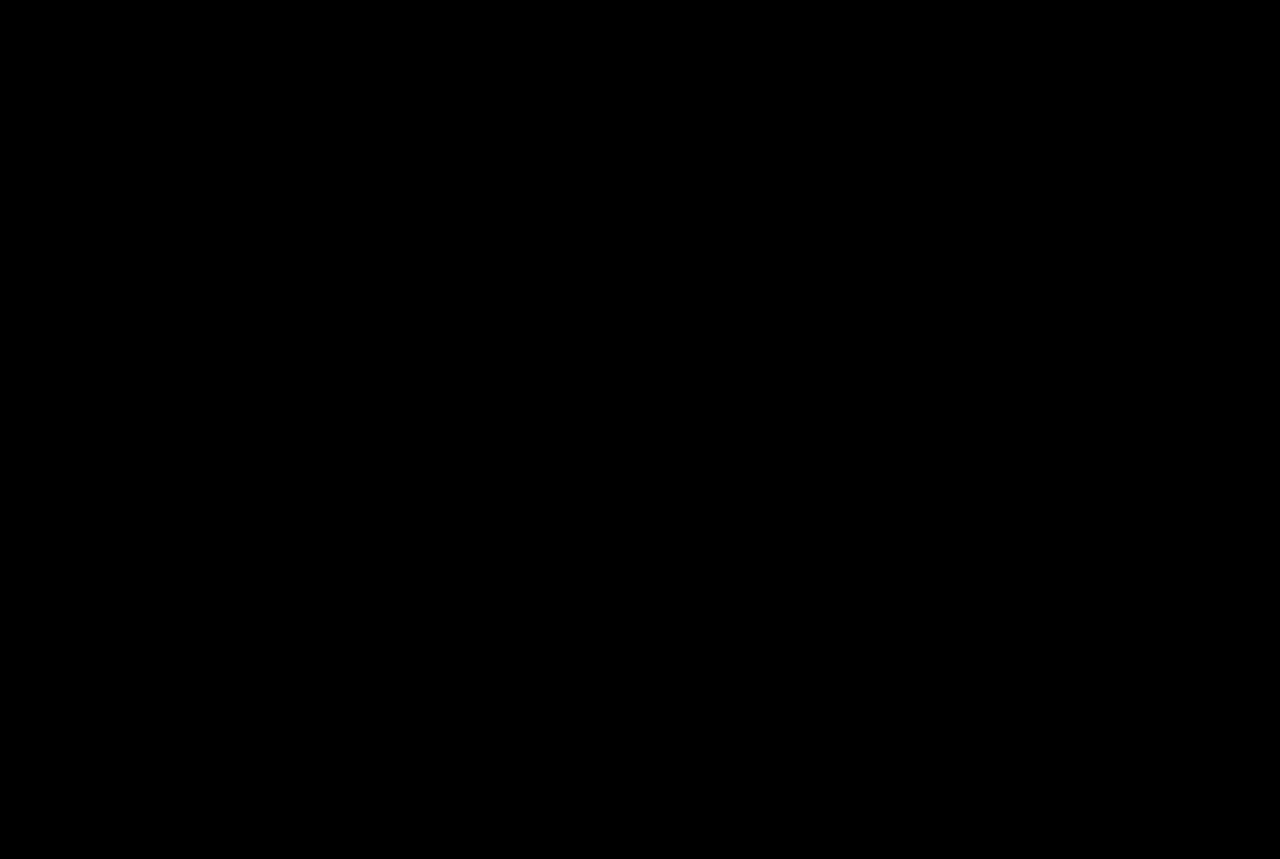
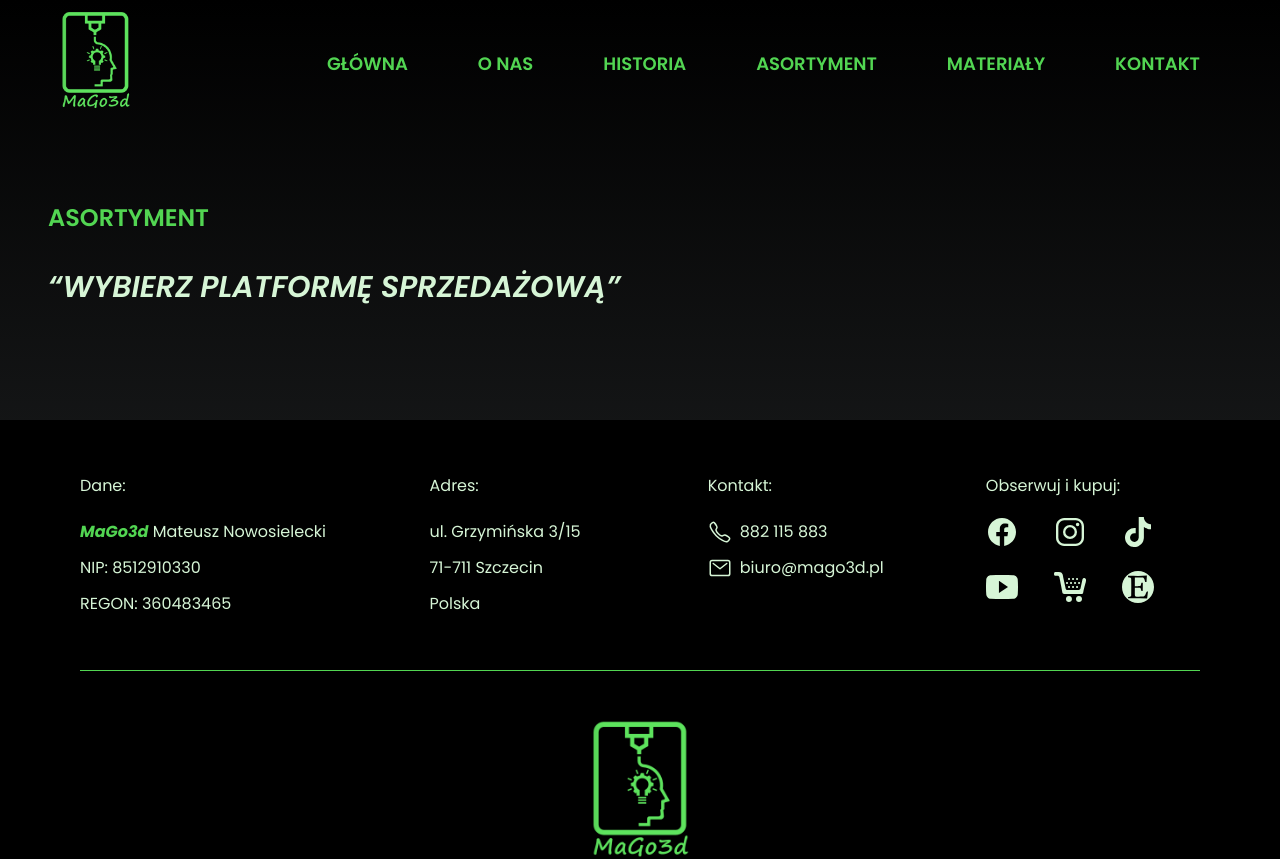
Before and after one commit to sewerynzagajny/mago3d, a React (Create React App) app: page /asortyment in a window 1280 px wide. Before the commit this address had no page. Shown: the top 859 px of the page. Before the commit the page ends 800 px from the top, so only its background shows below. Built offline with nearby package versions, Linux system fonts and the light colour scheme.

Commit message:
0705vnew

```diff
--- a/src/App.js
+++ b/src/App.js
@@ -17,6 +17,7 @@ import History from "./pages/History";
 import Footer from "./components/Footer";
 import Materials from "./pages/Materials";
 import Contact from "./pages/Contacts";
+import Assortment from "./pages/Assortment";
 
 export default function App() {
   const [videoLoaded, setVideoLoaded] = useState(false);
@@ -102,6 +103,7 @@ export default function App() {
         <Route path="/historia" element={<History />} />
         <Route path="/materialy" element={<Materials />} />
         <Route path="/kontakt" element={<Contact />} />
+        <Route path="/asortyment" element={<Assortment />} />
         {/* Nowa podstrona */}
         {/* <Route path="/new-page" element={<NewPage />} /> */}
       </Routes>
--- a/src/components/Navigation.js
+++ b/src/components/Navigation.js
@@ -74,14 +74,17 @@ export default function Navigation() {
               </Link>
             </li>
             <li key="assortment">
-              <a
+              <Link to="/asortyment" onClick={closeMenu}>
+                Asortyment
+              </Link>
+              {/* <a
                 href="https://allegro.pl/uzytkownik/MaGo3d"
                 target="_blank"
                 rel="noopener noreferrer"
                 onClick={closeMenu}
               >
                 Asortyment
-              </a>
+              </a> */}
             </li>
             <li key="materials">
               <Link to="/materialy" onClick={closeMenu}>
--- /dev/null
+++ b/src/pages/Assortment.js
@@ -0,0 +1,27 @@
+import Navigation from "../components/Navigation";
+import Footer from "../components/Footer";
+import ScrollEffectContainer from "../components/ScrollEffectContainer";
+
+export default function Assortment() {
+  return (
+    <section className="assortment">
+      <Navigation />
+
+      <ScrollEffectContainer
+        threshold={0}
+        animationTime={0.6}
+        animationTransform="translateY(2rem)"
+        rootMargin="50%"
+      >
+        <div className="assortment__container">
+          <h2 className="heading-secondary">Asortyment</h2>
+          <h3 className="heading-tertiary">
+            <q>Wybierz platformę sprzedażową</q>
+          </h3>
+          <div className="grid-2-col-0_5-2 column-gap-0_8"></div>
+        </div>
+        <Footer />
+      </ScrollEffectContainer>
+    </section>
+  );
+}
--- a/src/pages/Materials.js
+++ b/src/pages/Materials.js
@@ -10,7 +10,7 @@ import { debounce } from "lodash";
 export default function Materials() {
   const [flag, setFlag] = useState(false);
   const [rootMargin, setRootMargin] = useState("220px");
-  const [rootMarginMobile, setRootMarginMobile] = useState("0px");
+  const rootMarginMobile = "150%";
 
   const listItems = [
     {
@@ -31,7 +31,6 @@ export default function Materials() {
     const updateRootMargin = () => {
       if (window.innerWidth <= 832) {
         setRootMargin("-10px");
-        setRootMarginMobile("200px");
       } else if (window.innerWidth <= 960) {
         setRootMargin("-260px");
       } else if (window.innerWidth <= 1216) {
--- a/src/styles/index.scss
+++ b/src/styles/index.scss
@@ -21,6 +21,7 @@
 @import "layout/photo";
 @import "layout/video";
 
+@import "pages/assortment";
 @import "pages/hero";
 @import "pages/about_us";
 @import "pages/history";
--- /dev/null
+++ b/src/styles/pages/_assortment.scss
@@ -0,0 +1,7 @@
+.assortment {
+  @extend %section-background;
+
+  &__container {
+    @extend %container-style;
+  }
+}
```
